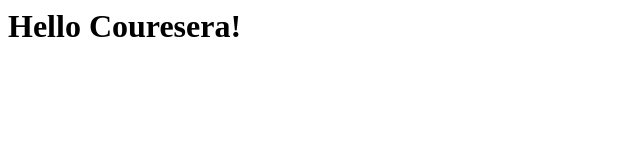
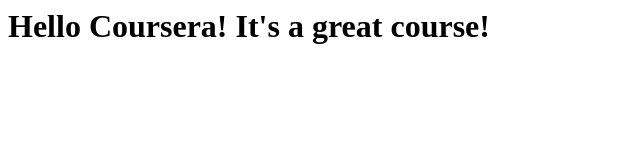
Before and after one commit to irahulwalkar/coursera-test, a plain HTML site: page site/index.html in a window 1280 px wide. Shown: the whole page, without its empty margins (0-640 px from the left). Drawn offline with Linux system fonts and the light colour scheme.

Commit message:
Small addition to our page content.

```diff
--- a/site/index.html
+++ b/site/index.html
@@ -3,6 +3,6 @@
   <title>Hello Coursera!</title>
 </head>
 <body>
-  <h1>Hello Couresera!</h1>
+  <h1>Hello Coursera! It's a great course!</h1>
 </body>
 </html>
```
